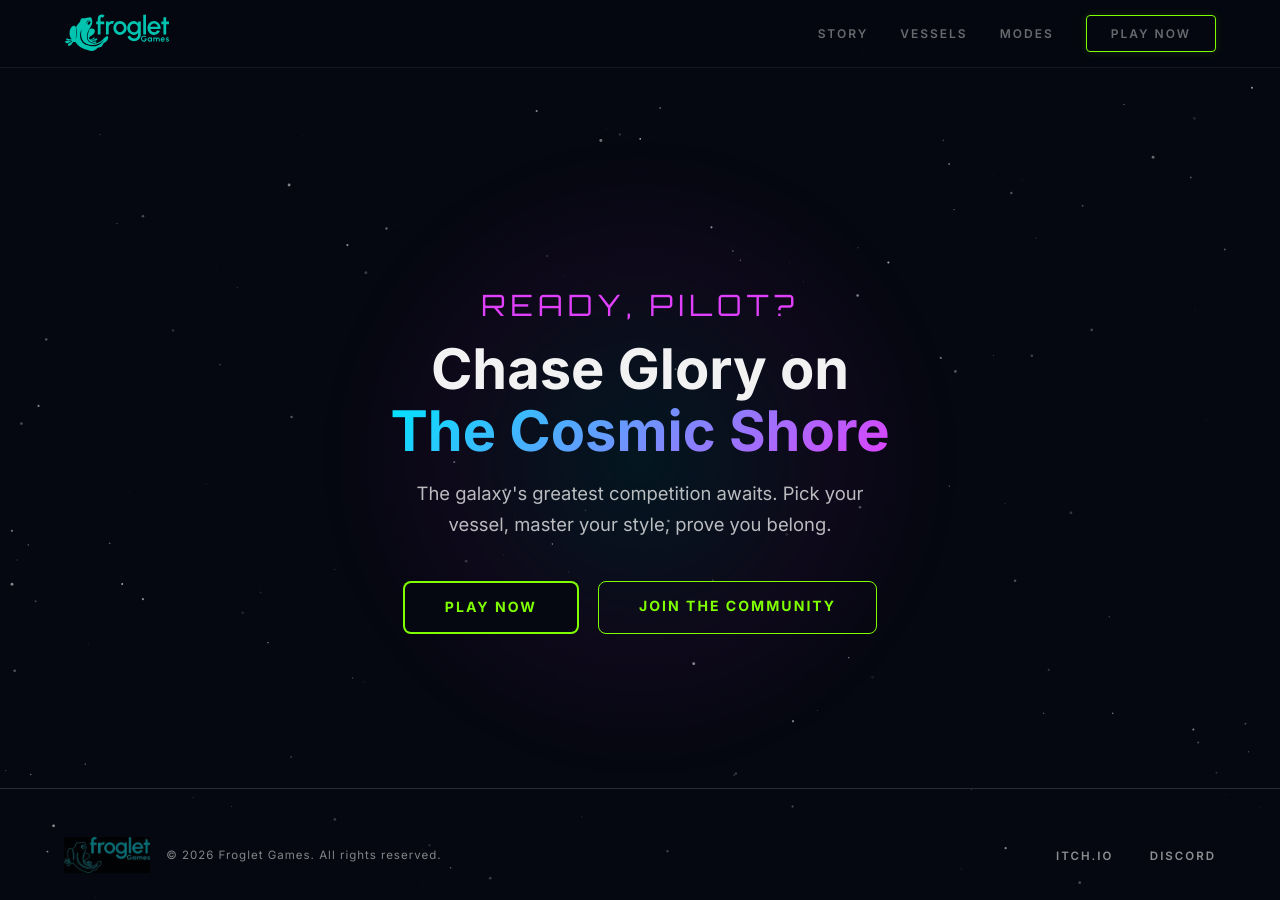
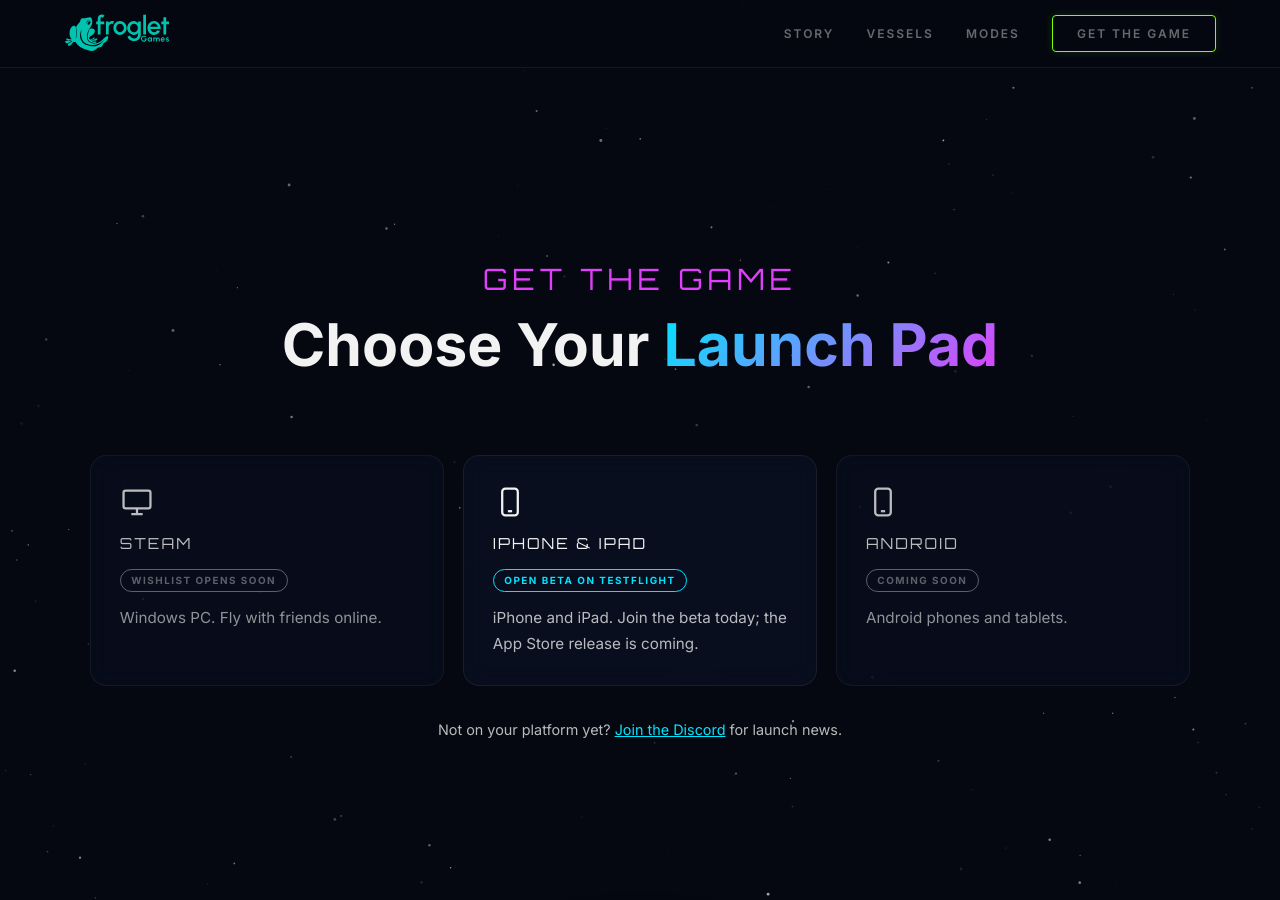
Before and after one commit to froglet-studio/Cosmic-Shore-landing-page, a Jekyll site: the page built from index.html, in a window 1280 px wide and 900 px high, scrolled down 3357 px. Built offline with Jekyll 4.4.1, drawn with Linux system fonts in a browser that asks for light colours; some of the changed text lies outside the part shown.

Commit message:
feat(home): replace the itch.io buttons with Get the Game store cards
The Play Now and Play on Itch.io buttons and the footer itch link go.
Get the Game leads to a new Choose Your Launch Pad section with Steam,
iPhone & iPad and Android cards. None of the store listings exist yet:
Steam shows Wishlist opens soon, iOS links the TestFlight open beta and
Android shows Coming soon. Filling an ID in _data/stores.yml turns a card
into a live, UTM-tagged store link (utm-conventions.md) with the official
badge. Structured data drops the itch.io offer and lists PC, iOS and
Android. The home page now uses the shared topbar, footer and site.js.

Co-Authored-By: Claude Opus 5.5 <noreply@anthropic.com>
Claude-Session: https://claude.ai/code/session_01LnRsyCxE3yGCoKWhgxNhxy

```diff
--- /dev/null
+++ b/_includes/platforms.html
@@ -0,0 +1,62 @@
+{%- comment -%}
+  "Get the Game" cards. Each store card goes live when its value is set in _data/stores.yml;
+  until then it reads "Coming soon". Params: source / campaign for UTM tagging (see store-urls.html).
+{%- endcomment -%}
+{%- include store-urls.html source=include.source campaign=include.campaign -%}
+{%- assign cols = 3 -%}{%- if site.play_enabled -%}{%- assign cols = 4 -%}{%- endif -%}
+<div class="platform-grid cols-{{ cols }}">
+  {%- if steam_url != "" %}
+  <a class="glass-card platform-card reveal" href="{{ steam_url }}" target="_blank" rel="noopener noreferrer">
+    <svg class="platform-icon" viewBox="0 0 24 24" fill="none" stroke="currentColor" stroke-width="1.6" aria-hidden="true"><rect x="2.5" y="4" width="19" height="12.5" rx="1.5"/><path d="M8 20.5h8M12 16.5v4"/></svg>
+    <span class="platform-name">Steam</span>
+    <span class="chip chip-lime">Wishlist now</span>
+    <p>Windows PC. Fly with friends online.</p>
+  </a>
+  {%- else %}
+  <div class="glass-card platform-card is-soon reveal">
+    <svg class="platform-icon" viewBox="0 0 24 24" fill="none" stroke="currentColor" stroke-width="1.6" aria-hidden="true"><rect x="2.5" y="4" width="19" height="12.5" rx="1.5"/><path d="M8 20.5h8M12 16.5v4"/></svg>
+    <span class="platform-name">Steam</span>
+    <span class="chip chip-dim">Wishlist opens soon</span>
+    <p>Windows PC. Fly with friends online.</p>
+  </div>
+  {%- endif %}
+
+  {%- if appstore_url != "" %}
+  <a class="glass-card platform-card reveal reveal-d1" href="{{ appstore_url }}" target="_blank" rel="noopener noreferrer">
+    <img class="badge-img" src="/assets/icons/appstore-badge.png" alt="Download on the App Store">
+    <span class="chip chip-lime">Available now</span>
+    <p>iPhone and iPad.</p>
+  </a>
+  {%- else %}
+  <a class="glass-card platform-card reveal reveal-d1" href="{{ site.data.stores.testflight }}" target="_blank" rel="noopener noreferrer">
+    <svg class="platform-icon" viewBox="0 0 24 24" fill="none" stroke="currentColor" stroke-width="1.6" aria-hidden="true"><rect x="6.5" y="2.5" width="11" height="19" rx="2.2"/><path d="M10.5 18.5h3"/></svg>
+    <span class="platform-name">iPhone &amp; iPad</span>
+    <span class="chip chip-cyan">Open beta on TestFlight</span>
+    <p>iPhone and iPad. Join the beta today; the App Store release is coming.</p>
+  </a>
+  {%- endif %}
+
+  {%- if play_url != "" %}
+  <a class="glass-card platform-card reveal reveal-d2" href="{{ play_url }}" target="_blank" rel="noopener noreferrer">
+    <img class="badge-img" src="/assets/icons/googleplay-badge.png" alt="Get it on Google Play">
+    <span class="chip chip-lime">Available now</span>
+    <p>Android phones and tablets.</p>
+  </a>
+  {%- else %}
+  <div class="glass-card platform-card is-soon reveal reveal-d2">
+    <svg class="platform-icon" viewBox="0 0 24 24" fill="none" stroke="currentColor" stroke-width="1.6" aria-hidden="true"><rect x="6.5" y="2.5" width="11" height="19" rx="2.2"/><path d="M10.5 18.5h3"/></svg>
+    <span class="platform-name">Android</span>
+    <span class="chip chip-dim">Coming soon</span>
+    <p>Android phones and tablets.</p>
+  </div>
+  {%- endif %}
+
+  {%- if site.play_enabled %}
+  <a class="glass-card platform-card reveal reveal-d3" href="/play">
+    <svg class="platform-icon" viewBox="0 0 24 24" fill="none" stroke="currentColor" stroke-width="1.6" aria-hidden="true"><circle cx="12" cy="12" r="9.5"/><path d="M2.5 12h19M12 2.5c2.8 2.6 4.2 5.8 4.2 9.5s-1.4 6.9-4.2 9.5c-2.8-2.6-4.2-5.8-4.2-9.5S9.2 5.1 12 2.5z"/></svg>
+    <span class="platform-name">Browser</span>
+    <span class="chip chip-lime">Free Toybox</span>
+    <p>Fly freestyle with the toys on any desktop browser. No install.</p>
+  </a>
+  {%- endif %}
+</div>
--- /dev/null
+++ b/_includes/store-urls.html
@@ -0,0 +1,25 @@
+{%- comment -%}
+  Builds the tagged store URLs from _data/stores.yml (vocabulary: Docs/Analytics/utm-conventions.md
+  in the game repo). Assigns steam_url, appstore_url, play_url; each is "" while that store has no
+  listing. Params: source (default "website"), campaign (default "evergreen"). Medium is always
+  "banner" (static placements on sites we control).
+{%- endcomment -%}
+{%- assign s = site.data.stores -%}
+{%- assign utm_source = include.source | default: "website" -%}
+{%- assign utm_campaign = include.campaign | default: "evergreen" -%}
+{%- assign steam_url = "" -%}
+{%- if s.steam_app_id != "" -%}
+  {%- capture steam_url -%}https://store.steampowered.com/app/{{ s.steam_app_id }}/Cosmic_Shore/?utm_source={{ utm_source }}&amp;utm_medium=banner&amp;utm_campaign={{ utm_campaign }}{%- endcapture -%}
+{%- endif -%}
+{%- assign appstore_url = "" -%}
+{%- if s.app_store_id != "" -%}
+  {%- if s.app_store_pt != "" -%}
+    {%- capture appstore_url -%}https://apps.apple.com/app/id{{ s.app_store_id }}?pt={{ s.app_store_pt }}&amp;ct={{ utm_campaign }}&amp;mt=8{%- endcapture -%}
+  {%- else -%}
+    {%- capture appstore_url -%}https://apps.apple.com/app/id{{ s.app_store_id }}{%- endcapture -%}
+  {%- endif -%}
+{%- endif -%}
+{%- assign play_url = "" -%}
+{%- if s.google_play_live -%}
+  {%- capture play_url -%}https://play.google.com/store/apps/details?id={{ s.google_play_package }}&amp;referrer=utm_source%3D{{ utm_source }}%26utm_medium%3Dbanner%26utm_campaign%3D{{ utm_campaign }}{%- endcapture -%}
+{%- endif -%}
--- a/index.html
+++ b/index.html
@@ -17,13 +20,13 @@
 <meta property="og:site_name" content="Cosmic Shore">
 <meta property="og:title" content="Cosmic Shore — The Party Game for Pilots">
 <meta property="og:description" content="Play with friends and find your favorite fly style. Master drift, unleash firepower, and chase glory on the galaxy's largest space station.">
-<meta property="og:image" content="https://www.froglet.games/assets/images/Image Sequence_030_0008.jpg">
+<meta property="og:image" content="https://www.froglet.games/assets/images/Image%20Sequence_030_0008.jpg">
 
 <!-- Twitter / X -->
 <meta name="twitter:card" content="summary_large_image">
 <meta name="twitter:title" content="Cosmic Shore — The Party Game for Pilots">
 <meta name="twitter:description" content="Play with friends and find your favorite fly style. Master drift, unleash firepower, and chase glory on the galaxy's largest space station.">
-<meta name="twitter:image" content="https://www.froglet.games/assets/images/Image Sequence_030_0008.jpg">
+<meta name="twitter:image" content="https://www.froglet.games/assets/images/Image%20Sequence_030_0008.jpg">
 
 <!-- Structured Data -->
 <script type="application/ld+json">
@@ -34,16 +37,9 @@
   "url": "https://www.froglet.games/",
   "description": "The Party Game for Pilots. Master drift, unleash firepower, and chase glory on the galaxy's largest space station.",
   "genre": ["Party Game", "Action"],
-  "gamePlatform": "PC",
+  "gamePlatform": ["PC", "iOS", "Android"],
   "applicationCategory": "Game",
-  "operatingSystem": "Windows",
-  "offers": {
-    "@type": "Offer",
-    "url": "https://frogletgames.itch.io/cosmic-shore",
-    "availability": "https://schema.org/InStock",
-    "price": "0",
-    "priceCurrency": "USD"
-  },
+  "operatingSystem": "Windows, iOS, Android",
   "publisher": {
     "@type": "Organization",
     "name": "Froglet Games",
@@ -59,48 +55,22 @@
 <link rel="preconnect" href="https://www.googletagmanager.com">
 <link rel="preconnect" href="https://www.youtube.com">
 
-<!-- Google Tag Manager -->
-<script>(function(w,d,s,l,i){w[l]=w[l]||[];w[l].push({'gtm.start':
-new Date().getTime(),event:'gtm.js'});var f=d.getElementsByTagName(s)[0],
-j=d.createElement(s),dl=l!='dataLayer'?'&l='+l:'';j.async=true;j.src=
-'https://www.googletagmanager.com/gtm.js?id='+i+dl;f.parentNode.insertBefore(j,f);
-})(window,document,'script','dataLayer','GTM-NPL97RJ');</script>
-<!-- End Google Tag Manager -->
-
-<!-- Global site tag (gtag.js) — Google Ads + GA4 -->
-<script async src="https://www.googletagmanager.com/gtag/js?id=AW-10820982312"></script>
-<script>
-  window.dataLayer = window.dataLayer || [];
-  function gtag(){dataLayer.push(arguments);}
-  gtag('js', new Date());
-  gtag('config', 'AW-10820982312');
-  gtag('config', 'G-JL9BE6E3TY');
-</script>
+{% include analytics-head.html %}
 
 <link rel="stylesheet" href="css/design-3-hyperdrive.css">
+<link rel="stylesheet" href="css/pages.css">
+{% feed_meta %}
 </head>
 <body>
 
-<!-- Google Tag Manager (noscript) -->
-<noscript><iframe src="https://www.googletagmanager.com/ns.html?id=GTM-NPL97RJ"
-height="0" width="0" style="display:none;visibility:hidden"></iframe></noscript>
-<!-- End Google Tag Manager (noscript) -->
+{% include analytics-body.html %}
 
 <!-- ANIMATED STAR FIELD -->
 <div class="stars">
   <canvas id="starfield"></canvas>
 </div>
 
-<!-- TOP BAR -->
-<div class="topbar" id="topbar">
-  <img src="assets/branding/froglet-logo.svg" alt="Froglet Games">
-  <nav class="topbar-nav">
-    <a href="#lore">Story</a>
-    <a href="#vessels">Vessels</a>
-    <a href="#modes">Modes</a>
-    <a href="https://frogletgames.itch.io/cosmic-shore" target="_blank" rel="noopener noreferrer" class="btn-neon">Play Now</a>
-  </nav>
-</div>
+{% include topbar.html %}
 
 <!-- HERO -->
 <section class="hero" id="hero">
@@ -113,9 +83,9 @@ height="0" width="0" style="display:none;visibility:hidden"></iframe></noscript>
     <p class="hero-desc reveal reveal-d2">Master drift, unleash firepower, and chase glory on the galaxy&rsquo;s largest space station.</p>
     <div class="hero-actions reveal reveal-d3">
       <div class="btn-glow-wrap">
-        <a href="https://frogletgames.itch.io/cosmic-shore" target="_blank" rel="noopener noreferrer">Play on Itch.io</a>
+        <a href="#platforms">Get the Game</a>
       </div>
-      <a href="https://discord.gg/wNfYVbJ9dR" target="_blank" rel="noopener noreferrer" class="btn-ghost">Join Discord</a>
+      <a href="{{ site.data.stores.discord }}" target="_blank" rel="noopener noreferrer" class="btn-ghost">Join Discord</a>
     </div>
   </div>
 </section>
@@ -200,6 +170,33 @@ height="0" width="0" style="display:none;visibility:hidden"></iframe></noscript>
 </section>
 
 
+<!-- GET THE GAME -->
+<section class="section-full" id="platforms">
+  <div class="section-header">
+    <span class="section-label reveal">Get the Game</span>
+    <h2 class="section-title reveal reveal-d1">Choose Your <span class="gradient-text">Launch Pad</span></h2>
+  </div>
+  {% include platforms.html %}
+  <p class="reveal" style="text-align:center;margin-top:2rem;font-size:.9rem">Not on your platform yet? <a href="{{ site.data.stores.discord }}" target="_blank" rel="noopener noreferrer" style="color:var(--cyan)">Join the Discord</a> for launch news.</p>
+</section>
+
+{% if site.posts.size > 0 -%}
+<!-- DEV BLOG -->
+<section class="section" id="devlog">
+  <div class="section-header">
+    <span class="section-label reveal">Dev Blog</span>
+    <h2 class="section-title reveal reveal-d1">Notes from <span class="gradient-text">the Hangar</span></h2>
+  </div>
+  <div class="post-grid">
+    {%- for post in site.posts limit:3 %}
+    {%- assign delay = forloop.index0 | prepend: "reveal-d" | replace: "reveal-d0", "" %}
+    {% include post-card.html post=post delay=delay %}
+    {%- endfor %}
+  </div>
+  <div class="reveal" style="text-align:center;margin-top:2.5rem"><a href="/blog/" class="btn-ghost">All Posts</a></div>
+</section>
+{%- endif %}
+
 <!-- CTA FINALE -->
 <section class="cta-finale">
   <div class="cta-finale-inner">
@@ -208,86 +205,17 @@ height="0" width="0" style="display:none;visibility:hidden"></iframe></noscript>
     <p class="reveal reveal-d2">The galaxy's greatest competition awaits. Pick your vessel, master your style, prove you belong.</p>
     <div class="cta-finale-buttons reveal reveal-d3">
       <div class="btn-glow-wrap">
-        <a href="https://frogletgames.itch.io/cosmic-shore" target="_blank" rel="noopener noreferrer">Play Now</a>
+        <a href="#platforms">Get the Game</a>
       </div>
-      <a href="https://discord.gg/wNfYVbJ9dR" target="_blank" rel="noopener noreferrer" class="btn-ghost">Join the Community</a>
+      <a href="{{ site.data.stores.discord }}" target="_blank" rel="noopener noreferrer" class="btn-ghost">Join the Community</a>
     </div>
   </div>
 </section>
 
-<!-- FOOTER -->
-<footer class="footer">
-  <div class="footer-brand">
-    <img src="assets/branding/froglet-logo.png" alt="Froglet Games">
-    <span>&copy; 2026 Froglet Games. All rights reserved.</span>
-  </div>
-  <div class="footer-links">
-    <a href="https://frogletgames.itch.io/cosmic-shore" target="_blank" rel="noopener noreferrer">Itch.io</a>
-    <a href="https://discord.gg/wNfYVbJ9dR" target="_blank" rel="noopener noreferrer">Discord</a>
-  </div>
-</footer>
+{% include footer.html %}
 
+<script src="/js/site.js"></script>
 <script>
-// ── Star Field ──────────────────────────────────────────────
-(function() {
-  const canvas = document.getElementById('starfield');
-  const ctx = canvas.getContext('2d');
-  let stars = [];
-  const STAR_COUNT = 200;
-
-  function resize() {
-    canvas.width = window.innerWidth;
-    canvas.height = window.innerHeight;
-  }
-
-  function init() {
-    resize();
-    stars = [];
-    for (let i = 0; i < STAR_COUNT; i++) {
-      stars.push({
-        x: Math.random() * canvas.width,
-        y: Math.random() * canvas.height,
-        r: Math.random() * 1.2 + 0.3,
-        a: Math.random() * 0.5 + 0.2,
-        speed: Math.random() * 0.0008 + 0.0003,
-        phase: Math.random() * Math.PI * 2
-      });
-    }
-  }
-
-  function draw(t) {
-    ctx.clearRect(0, 0, canvas.width, canvas.height);
-    for (const s of stars) {
-      const flicker = 0.5 + 0.5 * Math.sin(t * s.speed * 1000 + s.phase);
-      ctx.globalAlpha = s.a * flicker;
-      ctx.fillStyle = '#fff';
-      ctx.beginPath();
-      ctx.arc(s.x, s.y, s.r, 0, Math.PI * 2);
-      ctx.fill();
-    }
-    requestAnimationFrame(draw);
-  }
-
-  window.addEventListener('resize', () => { resize(); init(); });
-  init();
-  requestAnimationFrame(draw);
-})();
-
-// ── Scroll Reveal ───────────────────────────────────────────
-const revealEls = document.querySelectorAll('.reveal, .reveal-left, .reveal-right');
-const revealObs = new IntersectionObserver((entries) => {
-  entries.forEach(entry => {
-    if (entry.isIntersecting) entry.target.classList.add('visible');
-  });
-}, { threshold: 0.1 });
-revealEls.forEach(el => revealObs.observe(el));
-
-// ── Topbar on scroll ────────────────────────────────────────
-const topbar = document.getElementById('topbar');
-window.addEventListener('scroll', () => {
-  topbar.classList.toggle('scrolled', window.scrollY > 80);
-}, { passive: true });
-
 // ── Lightbox ────────────────────────────────────────────────
 (function() {
   let overlay = null;
```
Also changed, not shown: other parts of index.html (+3 -13 lines), _data/stores.yml (added, +11 -0 lines).
